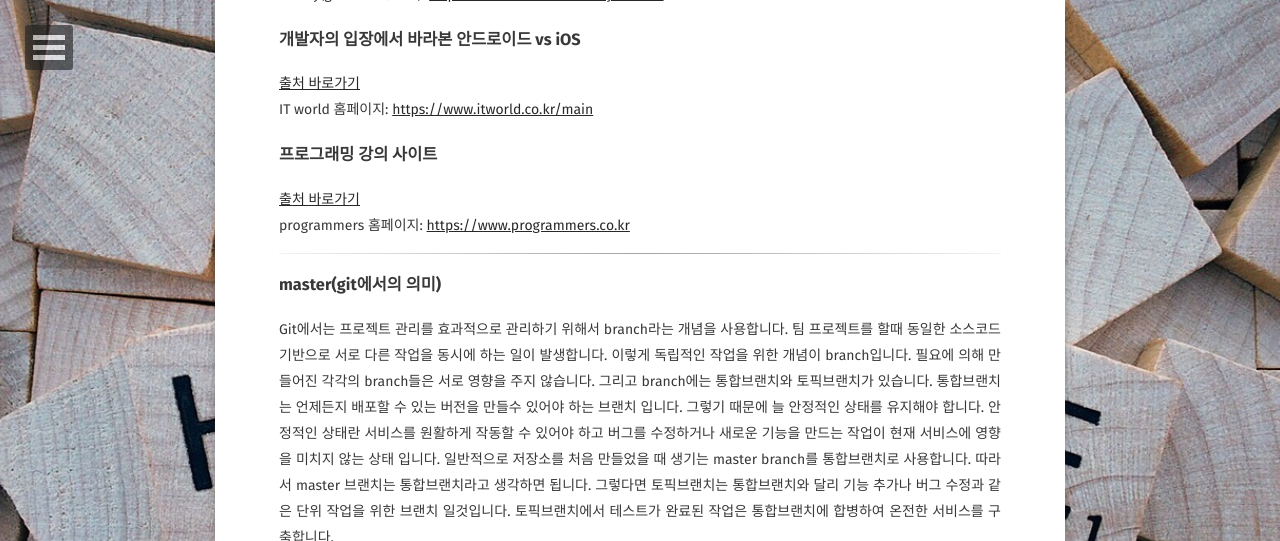
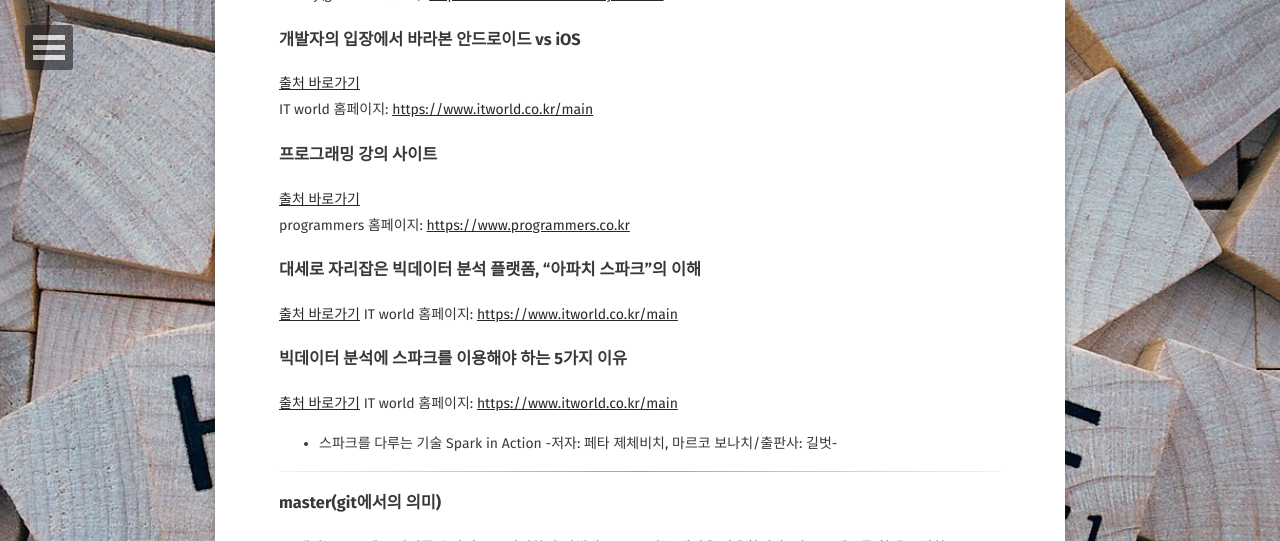
Before and after one commit to Jungjihyuk/JH_Life, a Jekyll site: the page built from _posts/2019-01-13-projectStudy.md, in a window 1280 px wide and 900 px high, scrolled down 921 px, cut to the strip 0-541 px from the top of the window. Built offline with Jekyll 4.4.1, drawn with Linux system fonts in a browser that asks for light colours; some web fonts are replaced; comment, search, counter and statistics services are not loaded.

Commit message:
projectStudy 추가

```diff
--- a/_posts/2019-01-13-projectStudy.md
+++ b/_posts/2019-01-13-projectStudy.md
@@ -36,6 +36,17 @@ IT world 홈페이지: <https://www.itworld.co.kr/main>
 ### 프로그래밍 강의 사이트
 [출처 바로가기](https://www.programmers.co.kr)<br>
 programmers 홈페이지: <https://www.programmers.co.kr>
+
+### 대세로 자리잡은 빅데이터 분석 플랫폼, "아파치 스파크"의 이해
+[출처 바로가기](https://www.itworld.co.kr/news/107192)
+IT world 홈페이지: <https://www.itworld.co.kr/main>
+
+### 빅데이터 분석에 스파크를 이용해야 하는 5가지 이유
+[출처 바로가기](https://www.itworld.co.kr/news/92492)
+IT world 홈페이지: <https://www.itworld.co.kr/main>
+
+* 스파크를 다루는 기술 Spark in Action -저자: 페타 제체비치, 마르코 보나치/출판사: 길벗-
+
 
 <hr>
 
```
